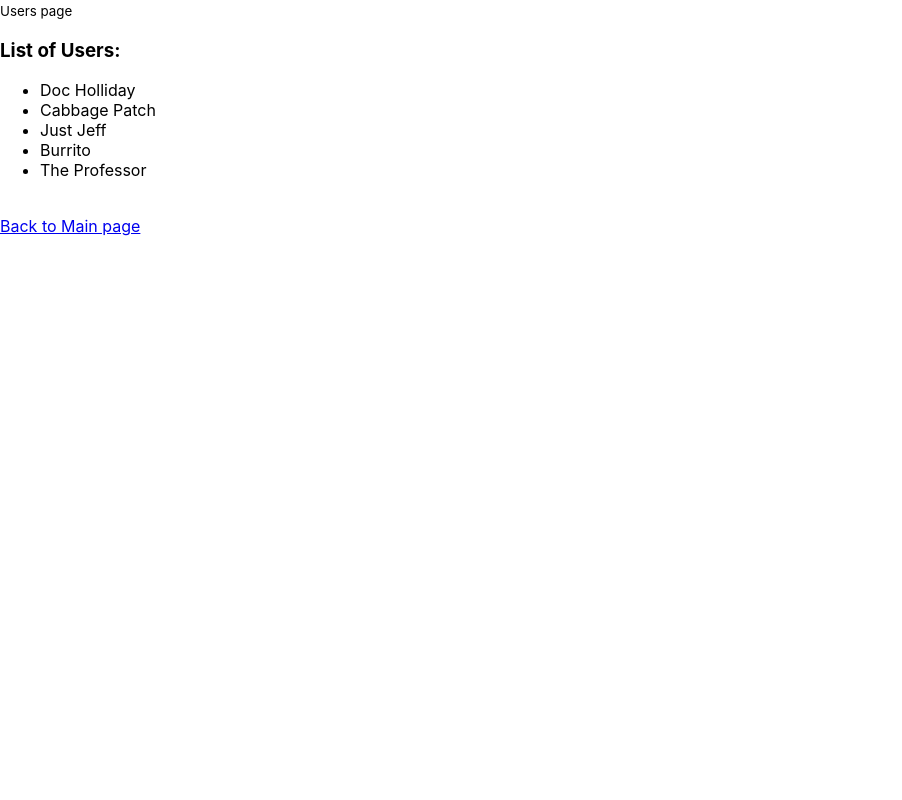
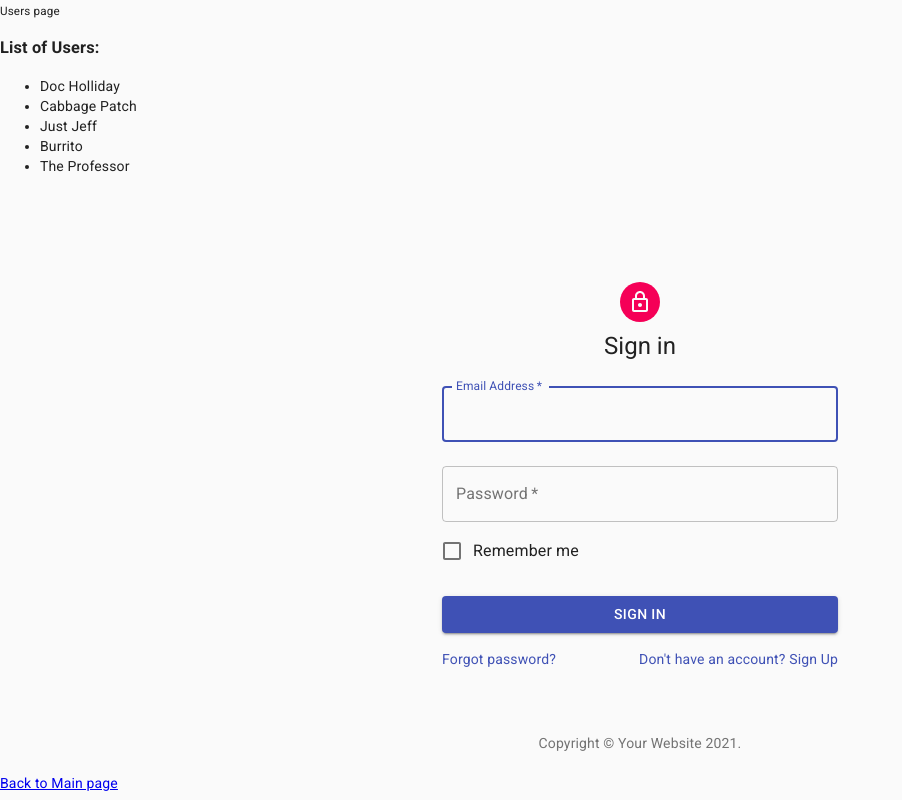
Before and after one commit to duncangw1/TrekTrackerAT, a React (Create React App) app in the folder client/: page /users in a window 1280 px wide. Shown: the whole page, without its empty margins (0-902 px from the left). Built offline with nearby package versions, Linux system fonts and the light colour scheme.

Commit message:
Added Material-UI and Material-UI Icons as dependencies, linked Roboto Google Font and Font Icons for Material-UI, and created signIn component (placed on the users.jsx page for now).

```diff
--- a/client/package.json
+++ b/client/package.json
@@ -3,6 +3,8 @@
   "version": "0.1.0",
   "private": true,
   "dependencies": {
+    "@material-ui/core": "^4.11.3",
+    "@material-ui/icons": "^4.11.2",
     "react": "^16.8.6",
     "react-dom": "^16.8.6",
     "react-router-dom": "^5.2.0",
--- a/client/public/index.html
+++ b/client/public/index.html
@@ -22,6 +22,17 @@
       work correctly both with client-side routing and a non-root public URL.
       Learn how to configure a non-root public URL by running `npm run build`.
     -->
+    <!-- Roboto Google Font for use with Material-UI -->
+    <link
+      rel="stylesheet"
+      href="https://fonts.googleapis.com/css?family=Roboto:300,400,500,700&display=swap"
+    />
+    <!-- Font Icons for use with Material-UI -->
+    <link
+      rel="stylesheet"
+      href="https://fonts.googleapis.com/icon?family=Material+Icons"
+    />
+
     <title>TrekTracker AT</title>
   </head>
   <body>
--- /dev/null
+++ b/client/src/components/signIn/signIn.js
@@ -0,0 +1,117 @@
+import React from "react";
+import Avatar from "@material-ui/core/Avatar";
+import Button from "@material-ui/core/Button";
+import CssBaseline from "@material-ui/core/CssBaseline";
+import TextField from "@material-ui/core/TextField";
+import FormControlLabel from "@material-ui/core/FormControlLabel";
+import Checkbox from "@material-ui/core/Checkbox";
+import Link from "@material-ui/core/Link";
+import Grid from "@material-ui/core/Grid";
+import Box from "@material-ui/core/Box";
+import LockOutlinedIcon from "@material-ui/icons/LockOutlined";
+import Typography from "@material-ui/core/Typography";
+import { makeStyles } from "@material-ui/core/styles";
+import Container from "@material-ui/core/Container";
+
+function Copyright() {
+  return (
+    <Typography variant="body2" color="textSecondary" align="center">
+      {"Copyright © "}
+      <Link color="inherit" href="https://material-ui.com/">
+        Your Website
+      </Link>{" "}
+      {new Date().getFullYear()}
+      {"."}
+    </Typography>
+  );
+}
+
+const useStyles = makeStyles((theme) => ({
+  paper: {
+    marginTop: theme.spacing(8),
+    display: "flex",
+    flexDirection: "column",
+    alignItems: "center",
+  },
+  avatar: {
+    margin: theme.spacing(1),
+    backgroundColor: theme.palette.secondary.main,
+  },
+  form: {
+    width: "100%", // Fix IE 11 issue.
+    marginTop: theme.spacing(1),
+  },
+  submit: {
+    margin: theme.spacing(3, 0, 2),
+  },
+}));
+
+export default function SignIn() {
+  const classes = useStyles();
+
+  return (
+    <Container component="main" maxWidth="xs">
+      <CssBaseline />
+      <div className={classes.paper}>
+        <Avatar className={classes.avatar}>
+          <LockOutlinedIcon />
+        </Avatar>
+        <Typography component="h1" variant="h5">
+          Sign in
+        </Typography>
+        <form className={classes.form} noValidate>
+          <TextField
+            variant="outlined"
+            margin="normal"
+            required
+            fullWidth
+            id="email"
+            label="Email Address"
+            name="email"
+            autoComplete="email"
+            autoFocus
+          />
+          <TextField
+            variant="outlined"
+            margin="normal"
+            required
+            fullWidth
+            name="password"
+            label="Password"
+            type="password"
+            id="password"
+            autoComplete="current-password"
+          />
+          <FormControlLabel
+            control={<Checkbox value="remember" color="primary" />}
+            label="Remember me"
+          />
+          <Button
+            type="submit"
+            fullWidth
+            variant="contained"
+            color="primary"
+            className={classes.submit}
+          >
+            Sign In
+          </Button>
+          <Grid container>
+            <Grid item xs>
+              <Link href="#" variant="body2">
+                Forgot password?
+              </Link>
+            </Grid>
+            <Grid item>
+              <Link href="#" variant="body2">
+                {"Don't have an account? Sign Up"}
+              </Link>
+            </Grid>
+          </Grid>
+        </form>
+      </div>
+      <Box mt={8}>
+        <Copyright />
+      </Box>
+    </Container>
+  );
+}
--- a/client/src/pages/users.jsx
+++ b/client/src/pages/users.jsx
@@ -1,5 +1,6 @@
 import React from "react";
 import { Link } from "react-router-dom";
+import SignIn from "../components/signIn/signIn";
 
 const UsersPage = () => {
   return (
@@ -18,6 +19,8 @@
         })}
       </ul>
       <br />
+      <SignIn />
+      <br />
       <Link to="/">Back to Main page</Link>
     </div>
   );
```
Also changed, not shown: 1 other file (tests, documents, lock files or other folders).
